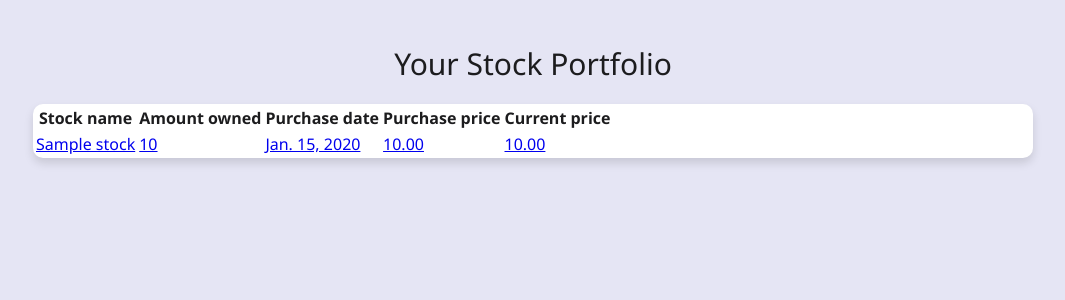
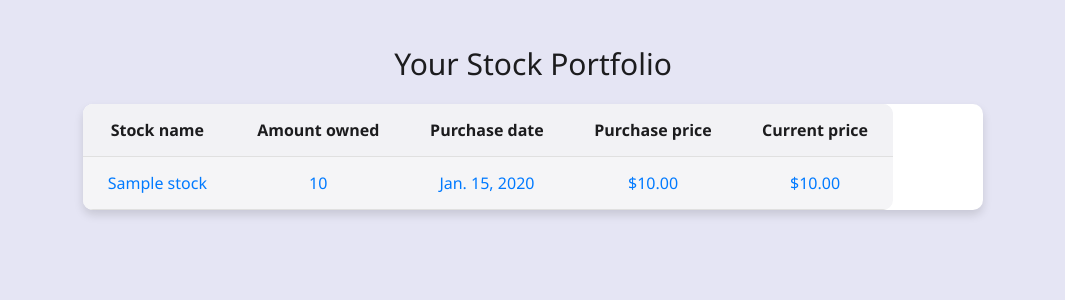
Before and after one commit to Taeiko/stonks-project, a Django app: page /stocks/portfolio/ in a window 1280 px wide. Shown: the top 300 px of the page, without its empty margins (107-1172 px from the left). Run offline with Django 5.2, Linux system fonts and the light colour scheme; tables that the repository leaves empty hold one stand-in row (values such as "Sample post").

Commit message:
the list looks a little less ugly.. getting somewhere.

```diff
--- a/stonks_app/static/css/portfolio.css
+++ b/stonks_app/static/css/portfolio.css
@@ -16,6 +16,35 @@ body{
 margin: 0 auto;
 background: white;
 border-radius: 10px;
-max-width: 1000px;
+max-width: 900px;
 box-shadow: 0 5px 10px rgba(0,0,0, 0.13);
 }
+
+.ugly-table{
+    width: 90%;
+    border-collapse: collapse;
+    border-radius: 10px;
+    overflow: hidden;
+}
+
+.ugly-table th{
+    background-color: #f2f2f5 ;
+}
+
+.ugly-table th,td {
+    padding: 15px 20px;
+    text-align: center;
+    font-size: 16px;
+    border-bottom: 1px solid #e0e0e0 ;
+}
+
+.ugly-table tbody, tr:hover{
+    background-color: #f5f5f7;
+    transition: background-color 0.2s;
+}
+
+.ugly-table a{
+    color: #007aff;
+    text-decoration: none;
+    font-weight: 500;
+}
--- a/stonks_app/templates/stocks/stock-list.html
+++ b/stonks_app/templates/stocks/stock-list.html
@@ -9,7 +9,7 @@
 {% block content %}
     <h1 class='title'>Your Stock Portfolio</h1>
     <div class='table-container'>
-        <table class = 'ugly'>
+        <table class = 'ugly-table'>
             <tr>
                 <th>Stock name</th>
                 <th>Amount owned</th>
@@ -22,8 +22,8 @@
                 <td><a href="{%url 'stock_details' stock.id%}">{{stock.name}}</a></td>
                     <td><a href="{%url 'stock_details' stock.id%}">{{stock.amount}}</a></td>
                 <td><a href="{%url 'stock_details' stock.id%}">{{stock.purchase_date}}</a></td>
-                    <td><a href="{%url 'stock_details' stock.id%}">{{stock.purchase_price}}</a></td>
-                <td><a href="{%url 'stock_details' stock.id%}">{{stock.current_price}}</a></td>
+                    <td><a href="{%url 'stock_details' stock.id%}">${{stock.purchase_price}}</a></td>
+                <td><a href="{%url 'stock_details' stock.id%}">${{stock.current_price}}</a></td>
             </tr>
         </table>
     </div>
```
